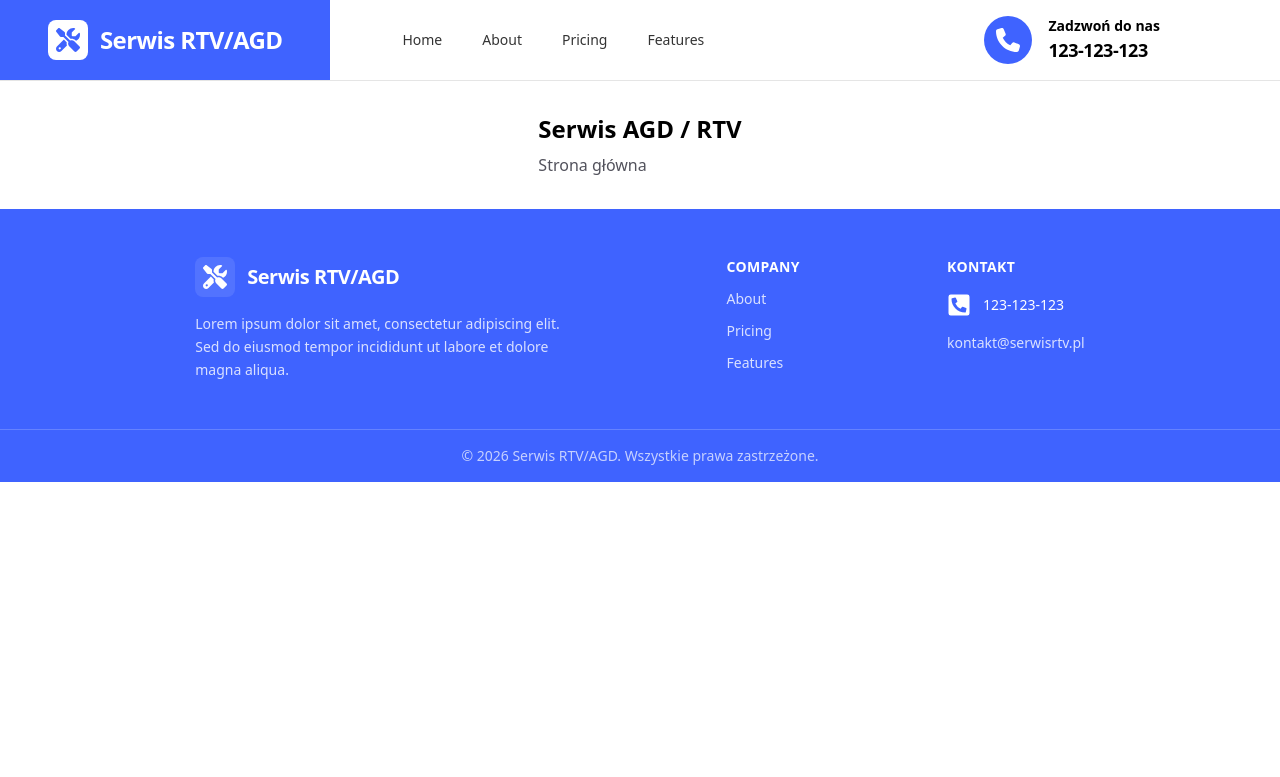
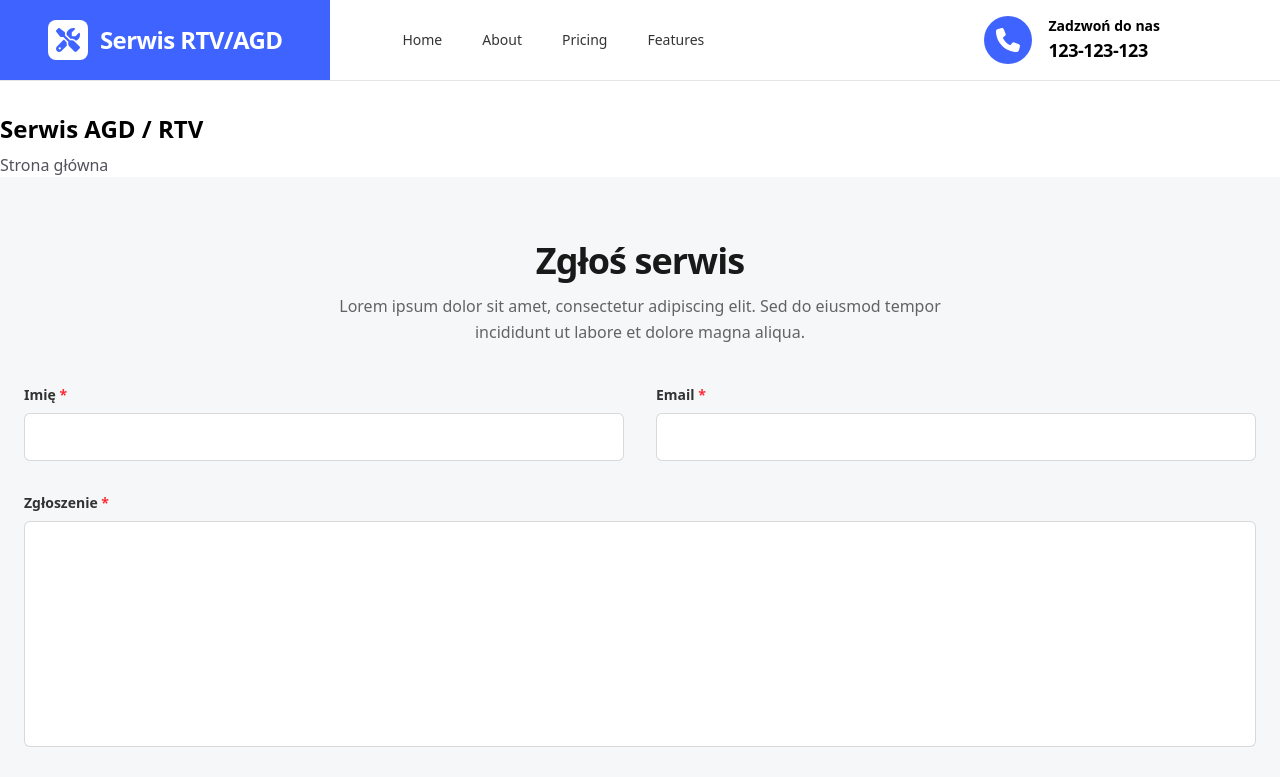
Before and after one commit to alpaqers/service_app, a React app in the folder frontend/: page / in a window 1280 px wide. Shown: the top 777 px of the page. Built offline with nearby package versions, Linux system fonts and the light colour scheme; the HTML template or start-up script is replaced by a standard one.

Commit message:
feat: base form

```diff
--- a/frontend/package.json
+++ b/frontend/package.json
@@ -10,6 +10,7 @@
     "preview": "vite preview"
   },
   "dependencies": {
+    "@mui/material": "^7.3.7",
     "@tailwindcss/vite": "^4.1.18",
     "react": "^19.2.0",
     "react-dom": "^19.2.0",
--- /dev/null
+++ b/frontend/src/components/ContactForm.jsx
@@ -0,0 +1,81 @@
+import React, { useState } from "react";
+import InputField from "./form/InputField";
+import TextareaField from "./form/TextareaField";
+
+export default function ContactForm() {
+  const [form, setForm] = useState({
+    name: "",
+    email: "",
+    message: "",
+  });
+
+  function handleChange(e) {
+    const { name, value } = e.target;
+    setForm((prev) => ({ ...prev, [name]: value }));
+  }
+
+  function handleSubmit(e) {
+    e.preventDefault();
+    // na razie tylko podgląd:
+    console.log("Submit:", form);
+  }
+
+  return (
+    <section className="w-full bg-[#F6F7F9]">
+      <div className="mx-auto flex w-full max-w-7xl flex-col gap-10 px-6 py-16">
+        {/* HEADER */}
+        <div className="text-center">
+          <h2 className="text-4xl font-extrabold tracking-tight text-black/90">
+            Zgłoś serwis
+          </h2>
+          <p className="mx-auto mt-3 max-w-2xl text-base leading-relaxed text-black/60">
+            Lorem ipsum dolor sit amet, consectetur adipiscing elit. Sed do eiusmod tempor incididunt ut labore et dolore magna aliqua.
+          </p>
+        </div>
+
+        {/* FORM */}
+        <form onSubmit={handleSubmit} className="w-full">
+          <div className="grid w-full grid-cols-1 gap-8 md:grid-cols-2">
+            <InputField
+              id="name"
+              label="Imię"
+              required
+              placeholder=""
+              value={form.name}
+              onChange={handleChange}
+            />
+
+            <InputField
+              id="email"
+              label="Email"
+              required
+              type="email"
+              placeholder=""
+              value={form.email}
+              onChange={handleChange}
+            />
+
+            <TextareaField
+              id="message"
+              label="Zgłoszenie"
+              required
+              className="md:col-span-2"
+              value={form.message}
+              onChange={handleChange}
+              rows={10}
+            />
+
+            <div className="md:col-span-2">
+              <button
+                type="submit"
+                className="inline-flex h-12 items-center justify-center rounded-md bg-[#3F63FF] px-6 text-sm font-semibold text-white transition-transform hover:scale-[1.02] active:scale-[0.99]"
+              >
+                Zgłoś
+              </button>
+            </div>
+          </div>
+        </form>
+      </div>
+    </section>
+  );
+}
--- a/frontend/src/components/Layout.jsx
+++ b/frontend/src/components/Layout.jsx
@@ -6,7 +6,7 @@ export function Layout({ children }) {
       <div className="flex min-h-screen flex-col">
         <Header />
 
-        <main className="mx-auto max-w-6xl px-4 py-8">
+        <main className="mx-auto w-screen py-8">
           {children}
         </main>
         <Footer />
--- /dev/null
+++ b/frontend/src/components/form/InputField.jsx
@@ -0,0 +1,32 @@
+import React from "react";
+
+export default function InputField({
+  id,
+  label,
+  required = false,
+  type = "text",
+  placeholder = "",
+  value,
+  onChange,
+  className = "",
+}) {
+  return (
+    <div className={`flex flex-col gap-2 ${className}`}>
+      <label htmlFor={id} className="text-sm font-semibold text-black/80">
+        {label}{" "}
+        {required ? <span className="text-red-500">*</span> : null}
+      </label>
+
+      <input
+        id={id}
+        name={id}
+        type={type}
+        required={required}
+        placeholder={placeholder}
+        value={value}
+        onChange={onChange}
+        className="h-12 w-full rounded-md border border-black/15 bg-white px-4 text-sm text-black outline-none transition-shadow placeholder:text-black/40 focus:border-black/30 focus:ring-4 focus:ring-black/10"
+      />
+    </div>
+  );
+}
--- /dev/null
+++ b/frontend/src/components/form/TextareaField.jsx
@@ -0,0 +1,32 @@
+import React from "react";
+
+export default function TextareaField({
+  id,
+  label,
+  required = false,
+  placeholder = "",
+  value,
+  onChange,
+  rows = 8,
+  className = "",
+}) {
+  return (
+    <div className={`flex flex-col gap-2 ${className}`}>
+      <label htmlFor={id} className="text-sm font-semibold text-black/80">
+        {label}{" "}
+        {required ? <span className="text-red-500">*</span> : null}
+      </label>
+
+      <textarea
+        id={id}
+        name={id}
+        required={required}
+        placeholder={placeholder}
+        value={value}
+        onChange={onChange}
+        rows={rows}
+        className="w-full resize-none rounded-md border border-black/15 bg-white px-4 py-3 text-sm text-black outline-none transition-shadow placeholder:text-black/40 focus:border-black/30 focus:ring-4 focus:ring-black/10"
+      />
+    </div>
+  );
+}
--- a/frontend/src/pages/Home.jsx
+++ b/frontend/src/pages/Home.jsx
@@ -1,3 +1,6 @@
+import React from "react";
+import ContactForm from "../components/ContactForm";
+
 export function Home() {
     return (
       <>
@@ -5,6 +8,8 @@ export function Home() {
         <p className="mt-2 text-zinc-600">
           Strona główna
         </p>
+
+        <ContactForm />
       </>
     );
   }
```
Also changed, not shown: 1 other file (tests, documents, lock files or other folders).
